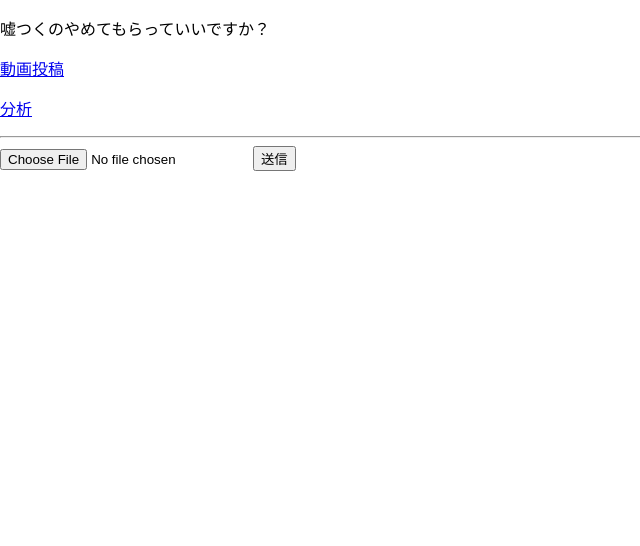
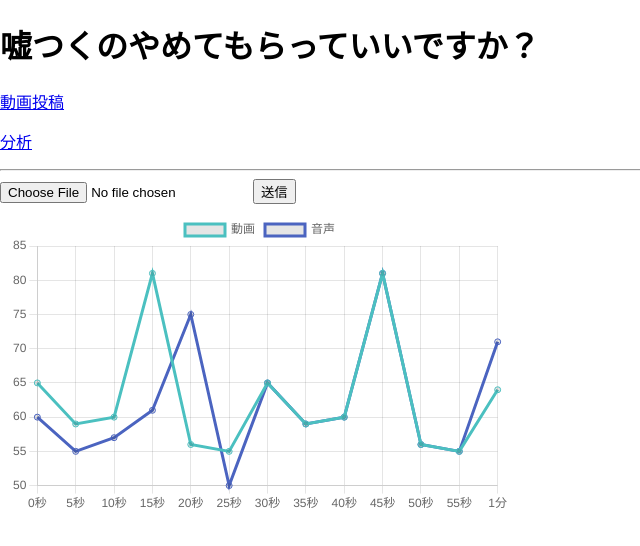
Before and after one commit to YumaFuu/team-kamata, a React (Create React App) app in the folder frontend/: page /video in a window 1280 px wide. Shown: the top 546 px of the page, without its empty margins (0-640 px from the left). Built offline with nearby package versions, Linux system fonts and the light colour scheme.

Commit message:
[add]props

```diff
--- a/frontend/src/Analyze.js
+++ b/frontend/src/Analyze.js
@@ -22,19 +22,19 @@ ChartJS.register(
     Legend
 );
 
-export const Analyze = () => {
-  const labels = ["1 月", "2 月", "3 月", "4 月", "5 月", "6 月"];
+export const Analyze = (props) => {
+    const labels = ["0秒", "5秒", "10秒", "15秒", "20秒", "25秒", "30秒", "35秒", "40秒", "45秒", "50秒", "55秒", "1分"];
     const graphData = {
         labels: labels,
         datasets: [
             {
-        label: "A社",
-        data: [65, 59, 60, 81, 56, 55],
+                label: "動画",
+                data: [65, 59, 60, 81, 56, 55, 65, 59, 60, 81, 56, 55, 64],
                 borderColor: "rgb(75, 192, 192)",
             },
             {
-        label: "B社",
-        data: [60, 55, 57, 61, 75, 50],
+                label: "音声",
+                data: [60, 55, 57, 61, 75, 50, 65, 59, 60, 81, 56, 55, 71],
                 borderColor: "rgb(75, 100, 192)",
             },
             ],
@@ -52,7 +52,7 @@ export const Analyze = () => {
     };
 
     return (
-    <div className="App" style={divStyle}>
+        <div style={divStyle}>
             <Line
             height={300}
             width={300}
--- a/frontend/src/App.js
+++ b/frontend/src/App.js
@@ -1,11 +1,11 @@
-import { Route, Routes, BrowserRouter, Link } from "react-router-dom";
+import { Route, Routes, BrowserRouter } from "react-router-dom";
 import Video from "./Video"
 import Analyze from "./Analyze"
 
 function App() {
   return (
     <div>
-      <p>嘘つくのやめてもらっていいですか？</p>
+      <h1>嘘つくのやめてもらっていいですか？</h1>
     <p>
       <a href="video">動画投稿</a>
     </p>
--- a/frontend/src/Video.js
+++ b/frontend/src/Video.js
@@ -1,4 +1,5 @@
 import React, { useCallback, useRef } from "react";
+import Analyze from "./Analyze";
 import instance from './axios';
 import requests from './requests';
 
@@ -17,7 +18,9 @@ export const Video = () => {
                     'Content-Type': 'multipart/form-data',
                 },
             });
+
             console.log(res);
+            return res
         } catch(err) {
             console.log(err);
         }
@@ -30,12 +33,15 @@ export const Video = () => {
         });
     }, [onPostForm]);
 
+    const res = onPostForm()
+
     return (
         <div>
             <form onSubmit={onSubmitHandler}>
                 <input type="file" accept="video/*" ref={ref} />
                 <input type="submit" value="送信" />
             </form>
+            <Analyze res={res}/>
         </div>
     )
 }
```
Lines whose indentation alone changed are shown as unchanged.
